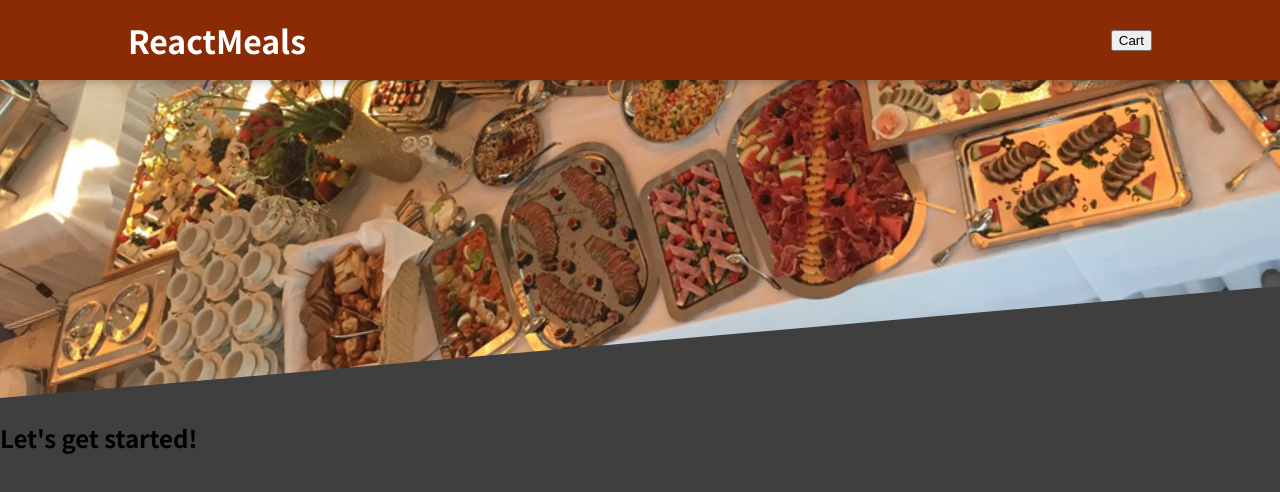
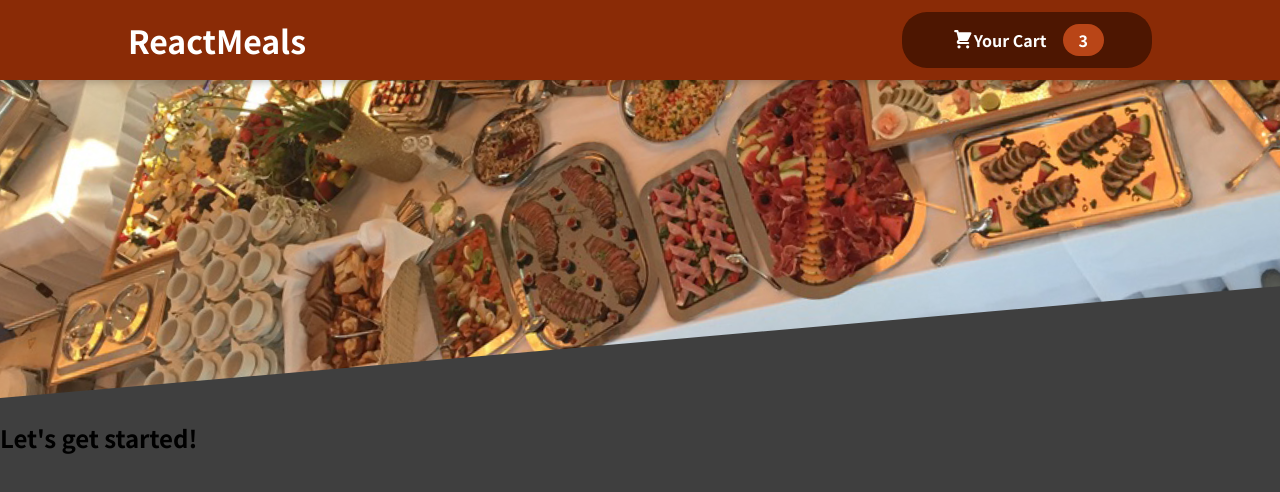
Before and after one commit to dydals3440/FoodOrderApp, a React (Create React App) app: page / in a window 1280 px wide. Shown: the top 492 px of the page. Built offline with nearby package versions, Linux system fonts and the light colour scheme.

Commit message:
feat: Cart component 작업 + 스타일링

```diff
--- a/src/App.js
+++ b/src/App.js
@@ -2,10 +2,10 @@
 
 function App() {
   return (
-    <div>
+    <>
       <Header />
       <h2>Let's get started!</h2>
-    </div>
+    </>
   );
 }
 
--- /dev/null
+++ b/src/components/Cart/CartIcon.js
@@ -0,0 +1,13 @@
+const CartIcon = () => {
+  return (
+    <svg
+      xmlns='http://www.w3.org/2000/svg'
+      viewBox='0 0 20 20'
+      fill='currentColor'
+    >
+      <path d='M3 1a1 1 0 000 2h1.22l.305 1.222a.997.997 0 00.01.042l1.358 5.43-.893.892C3.74 11.846 4.632 14 6.414 14H15a1 1 0 000-2H6.414l1-1H14a1 1 0 00.894-.553l3-6A1 1 0 0017 3H6.28l-.31-1.243A1 1 0 005 1H3zM16 16.5a1.5 1.5 0 11-3 0 1.5 1.5 0 013 0zM6.5 18a1.5 1.5 0 100-3 1.5 1.5 0 000 3z' />
+    </svg>
+  );
+};
+
+export default CartIcon;
--- a/src/components/Layout/Header.jsx
+++ b/src/components/Layout/Header.jsx
@@ -1,13 +1,14 @@
 import React, { Fragment } from 'react';
 import mealsImage from '../../assets/meals.jpg';
 import classes from './Header.module.css';
+import HeaderCartButton from './HeaderCartButton';
 
 export const Header = () => {
   return (
     <Fragment>
       <header className={classes.header}>
         <h1>ReactMeals</h1>
-        <button>Cart</button>
+        <HeaderCartButton />
       </header>
       {/* -가 들어간 css 파일명이므로, 아래와 같이 해야함 .은 사용x */}
       <div className={classes['main-image']}>
--- /dev/null
+++ b/src/components/Layout/HeaderCartButton.jsx
@@ -0,0 +1,16 @@
+import CartIcon from '../Cart/CartIcon';
+import classes from './HeaderCartButton.module.css';
+
+const HeaderCartButton = (props) => {
+  return (
+    <button className={classes.button}>
+      <span className={classes.icon}>
+        <CartIcon />
+      </span>
+      <span>Your Cart</span>
+      <span className={classes.badge}>3</span>
+    </button>
+  );
+};
+
+export default HeaderCartButton;
--- /dev/null
+++ b/src/components/Layout/HeaderCartButton.module.css
@@ -0,0 +1,59 @@
+.button {
+  cursor: pointer;
+  font: inherit;
+  border: none;
+  background-color: #4d1601;
+  color: white;
+  padding: 0.75rem 3rem;
+  display: flex;
+  justify-content: space-around;
+  align-items: center;
+  border-radius: 25px;
+  font-weight: bold;
+}
+
+.button:hover,
+.button:active {
+  background-color: #2c0d00;
+}
+
+.icon {
+  width: 1.35rem;
+  height: 1.35rem;
+  margin-left: 0.15rem;
+}
+
+.badge {
+  background-color: #b94517;
+  padding: 0.25rem 1rem;
+  border-radius: 25px;
+  margin-left: 1rem;
+  font-weight: bold;
+}
+
+.button:hover .badge,
+.button:active .badge {
+  background-color: #92320c;
+}
+
+.bump {
+  animation: bump 300ms ease-out;
+}
+
+@keyframes bump {
+  o% {
+    transform: scale(1);
+  }
+  10% {
+    transform: scale(0.9);
+  }
+  30% {
+    transform: sclae(1.1);
+  }
+  50% {
+    transform: scale(1.15);
+  }
+  100% {
+    transform: scale(1);
+  }
+}
```
